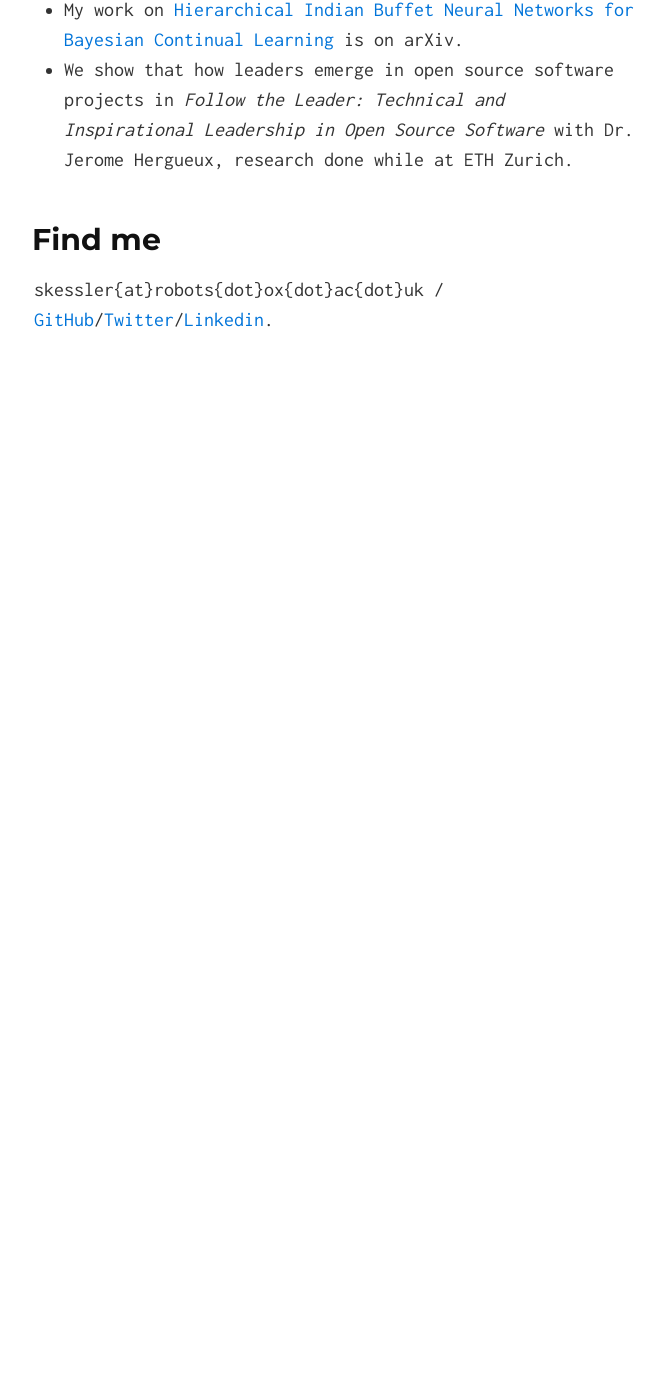
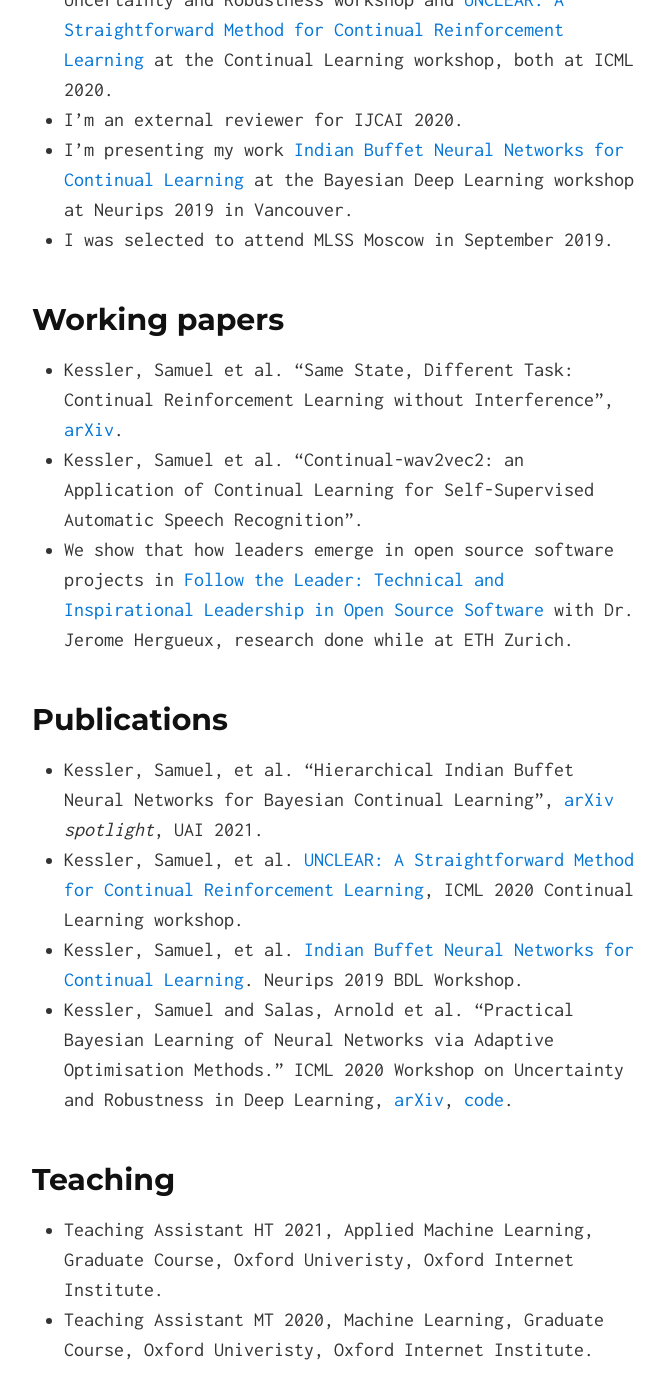
Before and after one commit to skezle/skezle.github.io, a Jekyll site: the page built from index.md, in a window 1280 px wide and 1400 px high, scrolled down 1324 px. Shown: the whole window, without its empty margins (306-971 px from the left). Built offline with Jekyll 4.4.1, drawn with Linux system fonts in a browser that asks for light colours; before the commit the page ends 1759 px from its top, so only the background shows below that; some of the changed text lies outside the part shown.

Commit message:
Update index.md

```diff
--- a/index.md
+++ b/index.md
@@ -8,12 +8,16 @@ layout: default
 **Oxford-Man Institute of Quantitative Finance** at the **University of Oxford** under
  the supervision of [Steve Roberts](https://www.robots.ox.ac.uk/~sjrob/) and
  [Stefan Zohren](http://www.oxford-man.ox.ac.uk/node/2430).
-* I'm interested in Bayesian Deep Learning, Bayesian Continual Learning and their
-applications to finance.
+* I'm interested in Bayesian Continual Learning and their
+applications to RL and finance.
 * I did my first degree in Physics at Imperial College London, then a masters in
 Statistics at ETH Zurich.
 
 ## News
+* I will be giving a talk about my research at the AI group research seminar at Dept. of Computer Scicene at the University of Bath on 30/06/21.
+* I'll be presenting my work [Hierarchical Indian Buffet Neural Networks for Bayesian Continual Learning](https://arxiv.org/abs/1912.02290) as a spotlight presentation at UAI 2021.
+* I will be interning Huawei Cambridge and applying ideas in Continual Learning to Self-Supervised Automatic Speech Recognition.
+* I will be giving a talk about my reserch at the 13th Oxford-Man Institute Machine Learning Workshop on 22nd April 2021.
 * I'm sub-reviewing for Neurips 2020 and ACML 2020.
 * I'm presenting my work on [Practical Bayesian Neural Networks via Adaptive Optimization Methods](http://www.gatsby.ucl.ac.uk/~balaji/udl2020/accepted-papers/UDL2020-paper-065.pdf) at the Uncertainty and Robustness workshop and [UNCLEAR: A Straightforward Method for Continual Reinforcement Learning](https://drive.google.com/file/d/1GMTWC0C6jMTwtqZxoyq6a-VDxkrDCIHm/view) at the Continual Learning workshop, both at ICML 2020.
 * I'm an external reviewer for IJCAI 2020.
@@ -22,9 +26,19 @@ Bayesian Deep Learning workshop at Neurips 2019 in Vancouver.
 * I was selected to attend MLSS Moscow in September 2019.
 
 ## Working papers
+* Kessler, Samuel et al. "Same State, Different Task: Continual Reinforcement Learning without Interference", [arXiv](https://arxiv.org/abs/2106.02940).
+* Kessler, Samuel et al. "Continual-wav2vec2: an Application of Continual Learning for Self-Supervised Automatic Speech Recognition".
+* We show that how leaders emerge in open source software projects in [Follow the Leader: Technical and Inspirational Leadership in Open Source Software](https://www.research-collection.ethz.ch/bitstream/handle/20.500.11850/463810/1/CLE_WP_2021_01.pdf) with Dr. Jerome Hergueux, research done while at ETH Zurich.
 
-* My work on [Hierarchical Indian Buffet Neural Networks for Bayesian Continual Learning](https://arxiv.org/abs/1912.02290) is on arXiv.
-* We show that how leaders emerge in open source software projects in *Follow the Leader: Technical and Inspirational Leadership in Open Source Software* with Dr. Jerome Hergueux, research done while at ETH Zurich.
+## Publications
+* Kessler, Samuel, et al. "Hierarchical Indian Buffet Neural Networks for Bayesian Continual Learning", [arXiv](https://arxiv.org/abs/1912.02290) *spotlight*, UAI 2021.
+* Kessler, Samuel, et al. [UNCLEAR: A Straightforward Method for Continual Reinforcement Learning](https://drive.google.com/file/d/1GMTWC0C6jMTwtqZxoyq6a-VDxkrDCIHm/view), ICML 2020 Continual Learning workshop.
+* Kessler, Samuel, et al. [Indian Buffet Neural Networks for Continual Learning](http://bayesiandeeplearning.org/2019/papers/63.pdf). Neurips 2019 BDL Workshop.
+* Kessler, Samuel and Salas, Arnold et al. "Practical Bayesian Learning of Neural Networks via Adaptive Optimisation Methods." ICML 2020 Workshop on Uncertainty and Robustness in Deep Learning, [arXiv](https://arxiv.org/abs/1811.03679), [code](https://github.com/skezle/BADAM).
+
+## Teaching
+*  Teaching Assistant HT 2021, Applied Machine Learning, Graduate Course, Oxford Univeristy, Oxford Internet Institute.
+*  Teaching Assistant MT 2020, Machine Learning, Graduate Course, Oxford Univeristy, Oxford Internet Institute.
 
 ## Find me
 skessler{at}robots{dot}ox{dot}ac{dot}uk / [GitHub](http://github.com/skezle)/[Twitter](http://twitter.com/SamKezz)/[Linkedin](https://uk.linkedin.com/pub/samuel-kessler/39/aa2/79).
```
